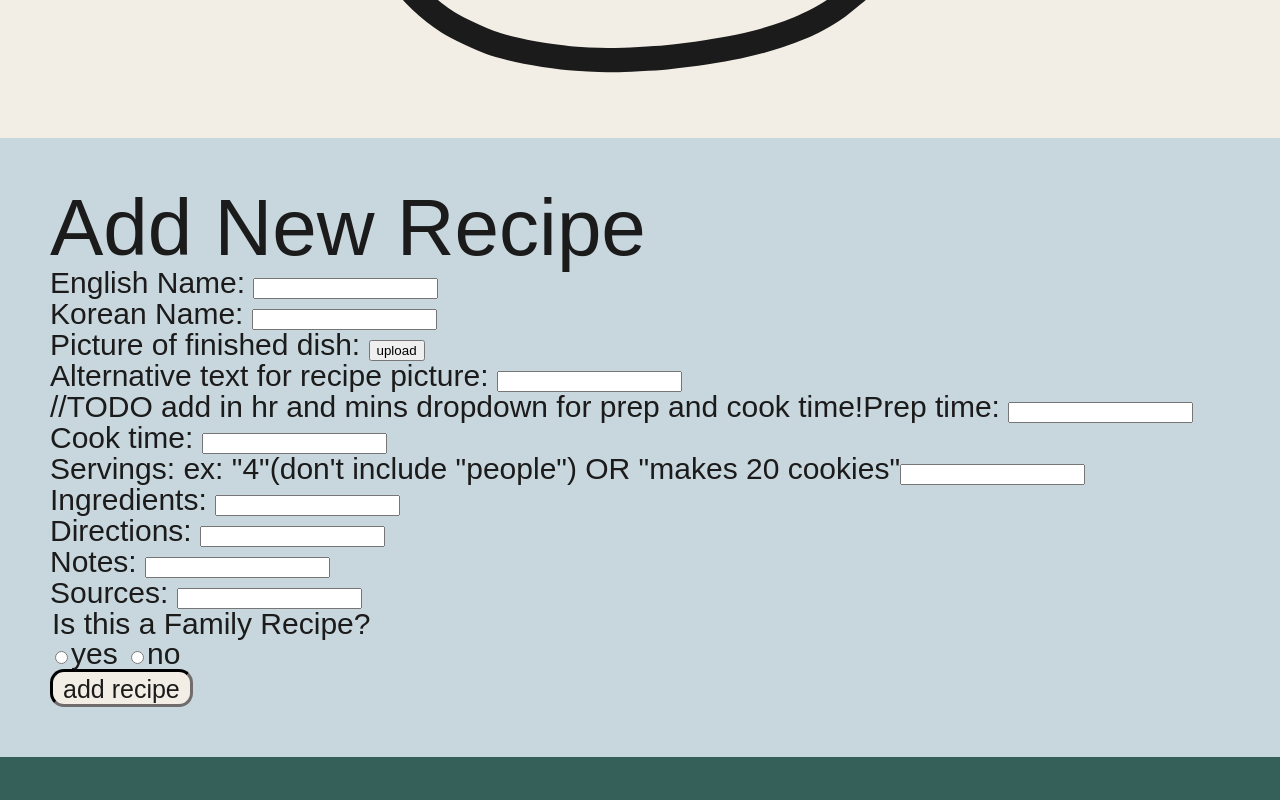
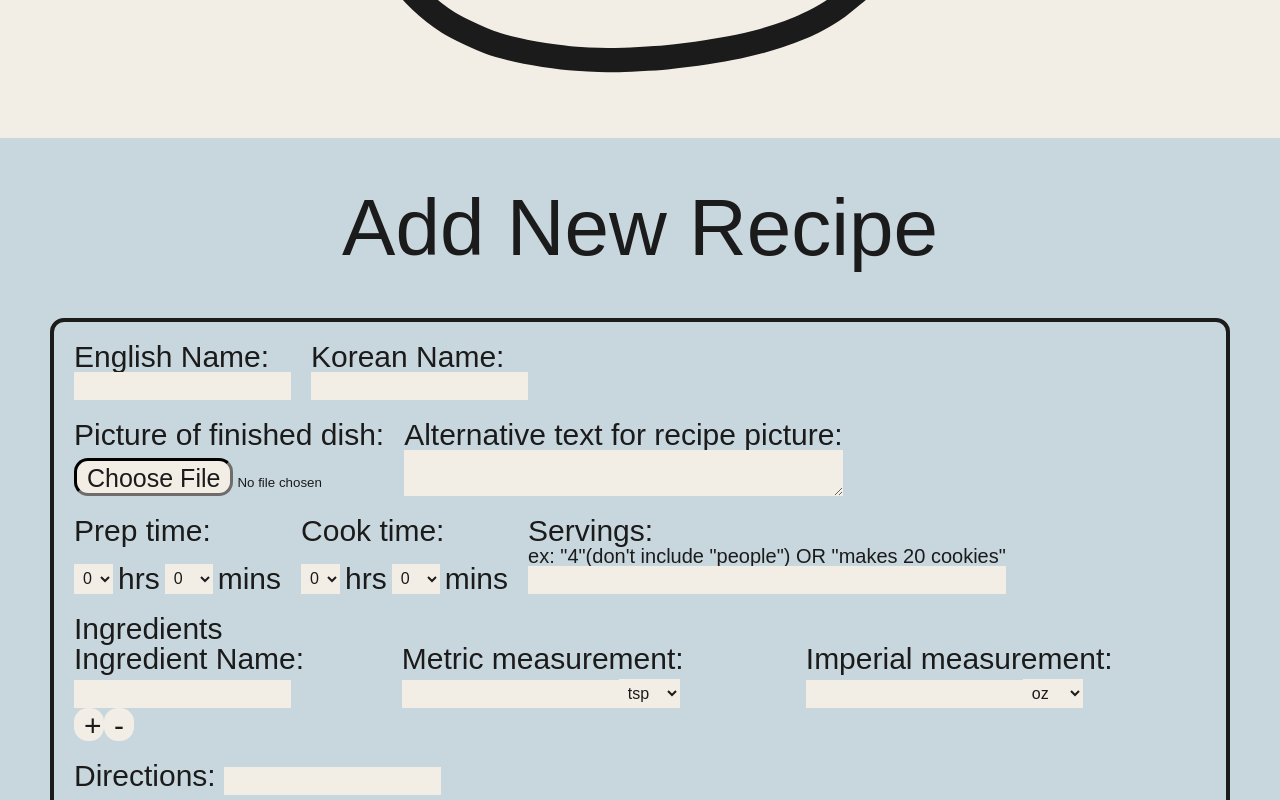
Before and after one commit to CJgett/gettinger-recipes, a Next.js app: page /add-recipe in a window 1280 px wide. Shown: the part 540-1340 px from the top of the page. Built offline with nearby package versions, Linux system fonts and the light colour scheme; a web font is replaced by a local one.

Commit message:
flesh out form (ew)

```diff
--- a/app/add-recipe/page.jsx
+++ b/app/add-recipe/page.jsx
@@ -1,70 +1,106 @@
+'use client'
+
+import { useState } from 'react'
 import '../styles/admin.css'
+import DurationInputField from '../components/form-components/DurationInputField.jsx'
+import NewIngredientField from '../components/form-components/NewIngredientField.jsx'
 
 
-export default async function AddRecipePage() {
+export default function AddRecipePage() {
+
+  const [ingredientArray, setIngredientArray] = useState([new NewIngredientField(0)]);
+
+  function addNewIngredient(e) {
+    let newIngredientArray = ingredientArray.slice(0);
+    newIngredientArray.push(new NewIngredientField(newIngredientArray.length));
+    e.preventDefault();
+    console.log("new ingredient added!");
+    setIngredientArray(newIngredientArray);
+  }
+
+  function deleteLastIngredient(e) {
+    e.preventDefault();
+    let updatedIngredientArray = ingredientArray.slice(0);
+    console.log(updatedIngredientArray);
+    updatedIngredientArray.pop()
+    setIngredientArray(updatedIngredientArray);
+
+  }
+
   return (
     <section className="add-recipe-page">
       <h2>Add New Recipe</h2>
       <form action="" method="get" name="add new recipe">
         <div className="form-group">
-          <label for="name_en">English Name: </label>
+          <div className="form-question">
+            <label htmlFor="name_en">English Name: </label>
             <input id="name_en" required />
           </div>
-        <div className="form-group">
-          <label for="name_kr">Korean Name: </label>
+          <div className="form-question">
+            <label htmlFor="name_kr">Korean Name: </label>
             <input id="name_kr" required />
           </div>
-        <div className="form-group">
-          <label for="pic">Picture of finished dish: </label>
-          <input type="button" id="pic" value="upload">
+        </div>
+        <div className="form-group pic">
+          <div className="form-question">
+            <label htmlFor="pic">Picture of finished dish: </label>
+            <input type="file" id="pic">
             </input>
           </div>
-        <div className="form-group">
-          <label for="pic_alt">Alternative text for recipe picture: </label>
-          <input id="pic_alt" required />
+          <div className="form-question">
+            <label htmlFor="pic_alt" type="textarea">Alternative text for recipe picture: </label>
+            <textarea id="pic_alt" required />
           </div>
-        <div className="form-group">
-    //TODO add in hr and mins dropdown for prep and cook time!
-          <label for="prep_time">Prep time: </label>
-          <input id="prep_time" required />
         </div>
-        <div className="form-group">
-          <label for="cook_time">Cook time: </label>
-          <input id="cook_time" required />
+        <div className="form-group details">
+          <div className="form-question">
+            <label htmlFor="prep_time">Prep time: </label>
+           <DurationInputField overallID="prep_time" />
           </div>
-        <div className="form-group">
-          <label for="servings">Servings: </label>
+          <div className="form-question">
+            <label htmlFor="cook_time">Cook time: </label>
+           <DurationInputField overallID="cook_time" />
+          </div>
+          <div className="form-question">
+            <label htmlFor="servings">Servings: </label>
             <span>ex: "4"(don't include "people") OR "makes 20 cookies"</span>
             <input id="servings" required />
           </div>
-        <div className="form-group">
-          <label for="ingredients_en">Ingredients: </label>
-          <input id="ingredients_en" required />
         </div>
-        <div className="form-group">
-          <label for="directions_en">Directions: </label>
+        <div id="ingredients" className="form-question">
+          <label htmlFor="ingredients">Ingredients </label>
+              {ingredientArray.map((ingredient, index) => (
+                <div key={index}>
+                {ingredient}
+                </div>
+              ))}
+          <button className="new-ingred-button" onClick={(e) => {addNewIngredient(e)}}>+</button>
+          <button className="new-ingred-button" onClick={(e) => {deleteLastIngredient(e)}}>-</button>
+        </div>
+        <div className="form-question">
+          <label htmlFor="directions_en">Directions: </label>
           <input id="directions_en" required />
         </div>
-        <div className="form-group">
-          <label for="notes_en">Notes: </label>
+        <div className="form-question">
+          <label htmlFor="notes_en">Notes: </label>
           <input id="notes_en" required />
         </div>
-        <div className="form-group">
-          <label for="sources">Sources: </label>
+        <div className="form-question">
+          <label htmlFor="sources">Sources: </label>
           <input id="sources" required />
         </div>
-        <div className="form-group">
+        <div className="form-question">
           <fieldset>
             <legend>Is this a Family Recipe?</legend>
             <div>
               <input id="family_recipe_yes" name="family_recipe" type="radio" />
-              <label for="family_recipe_yes">yes </label>
+              <label htmlFor="family_recipe_yes">yes </label>
               <input id="family_recipe_no" name="family_recipe" type="radio" />
-              <label for="family_recipe_no">no </label>
+              <label htmlFor="family_recipe_no">no </label>
             </div>
           </fieldset>
         </div>
-        <div className="form-group">
+        <div className="form-question">
           <button type="submit" >
             add recipe
           </button>
--- /dev/null
+++ b/app/components/form-components/DurationInputField.jsx
@@ -0,0 +1,22 @@
+export default function DurationInputField(fieldID) {
+  return (
+    <div className="duration-input" id={fieldID}>
+      <select id={fieldID + "hrs"} required>
+        <option value="0">0</option>
+        <option value="1">1</option>
+        <option value="2">2</option>
+        <option value="3">3</option>
+        <option value="4">4</option>
+        <option value="5">5</option>
+      </select>
+      <label htmlFor={fieldID + "hrs"}>hrs</label>
+      <select id={fieldID + "mins"} required>
+        <option value="0">0</option>
+        <option value="15">15</option>
+        <option value="30">30</option>
+        <option value="45">45</option>
+      </select>
+      <label htmlFor={fieldID + "mins"}>mins</label>
+    </div>
+  );
+}
--- /dev/null
+++ b/app/components/form-components/NewIngredientField.jsx
@@ -0,0 +1,36 @@
+export default function NewIngredientField({ ingredientKey }) {
+  return (
+    <div className={"new-ingredient-field-" + ingredientKey + " form-group"}>
+      <div>
+        <label htmlFor={"ingredient_" + ingredientKey}>Ingredient Name: </label>
+        <input id={"ingredient_" + ingredientKey} />
+      </div>
+      <div>
+        <label htmlFor={"metric_measurement_ingredient_" + ingredientKey}>Metric measurement: </label>
+        <input id={"metric_measurement_ingredient_" + ingredientKey} type="number" required/>
+        <label htmlFor={"metric_measurement_ingredient_unit_" + ingredientKey} required/>
+          <select id={"metric_measurement_ingredient_unit_" + ingredientKey}>
+             <option value="teaspoon">tsp</option>
+             <option value="tablespoon">tbsp</option>
+             <option value="milliliter">mL</option>
+             <option value="liter">L</option>
+             <option value="gram">g</option>
+        </select>
+      </div>
+      <div>
+        <label htmlFor={"imperial_measurement_ingredient_" + ingredientKey}>Imperial measurement: </label>
+        <input id={"imperial_measurement_ingredient_" + ingredientKey} type="number"/>
+          <label htmlFor={"imperial_measurement_ingredient_unit_" + ingredientKey}/>
+         <select id={"imperial_measurement_ingredient_unit_" + ingredientKey}>
+           <option value="ounce">oz</option>
+           <option value="pound">lbs</option>
+           <option value="fluid ounce">fl oz</option>
+           <option value="cup">c</option>
+           <option value="pint">pt</option>
+           <option value="quart">qt</option>
+           <option value="gallon">gal</option>
+        </select>
+      </div>
+    </div>
+  );
+}
--- a/app/styles/admin.css
+++ b/app/styles/admin.css
@@ -1,10 +1,77 @@
 /*FORM TO ADD A NEW RECIPE*/
 .add-recipe-page {
-  &> form {
+  display: flex;
+  flex-direction: column;
+  align-items: center;
+  &> h2 {
+    margin-bottom: var(--padding-horizontal);
+  }
+  & form {
     display: flex;
     flex-direction: column;
-    &> .form-group {
-      &> fieldset {
+    gap: 20px;
+    border: 4px solid var(--c-text);
+    padding: 20px;
+    border-radius: 14px;
+
+
+    & .form-group {
+      display: flex;
+      gap: 20px;
+
+        .form-question {
+          display: flex;
+          flex-direction: column;
+          justify-content: space-between;
+        }
+    }
+
+    & .form-question {
+      & input:not([type="file"]), textarea, select {
+        color: var(--c-text);
+        background-color: var(--c-bg);
+        caret-color: var(--c-text);
+        border: none;
+        padding: 5px;
+        font-size: 16px;
+
+        &[type="radio"] {
+          accent-color: var(--c-accent-secondary);
+        }
+        &[type="number"] {
+          appearance: none;
+          -moz-appearance: textfield;
+          appearance: textfield;
+        }
+
+        &> option {
+          background-color: red;
+        }
+      }
+
+      & textarea {
+        font-family: none;
+        line-height: normal;
+
+      }
+
+      & .duration-input {
+        display: flex;
+        gap: 5px
+      }
+
+      & .new-ingred-button {
+          border: none;
+          font-size: 30px;
+          line-height: 30px;
+          width: 30px;
+      }
+
+      &> span {
+        font-size: 20px;
+      }
+
+      & fieldset {
         padding: 0px;
       }
     }
--- a/app/styles/styles.css
+++ b/app/styles/styles.css
@@ -120,7 +120,7 @@ section {
   background-color: var(--c-bg-secondary);
 }
 
-button {
+button, input[type="file"]::file-selector-button  {
   border: inset 3px var(--c-text);
   border-radius: 14px;
   background-color: var(--c-bg);
```
Lines whose indentation alone changed are shown as unchanged.
